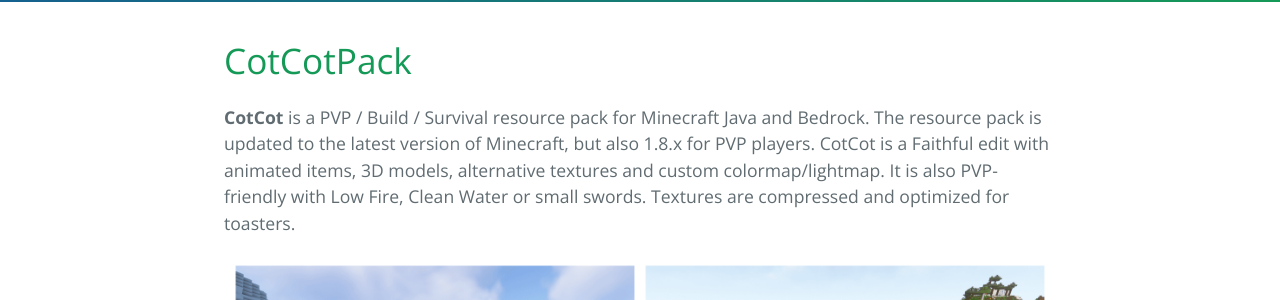
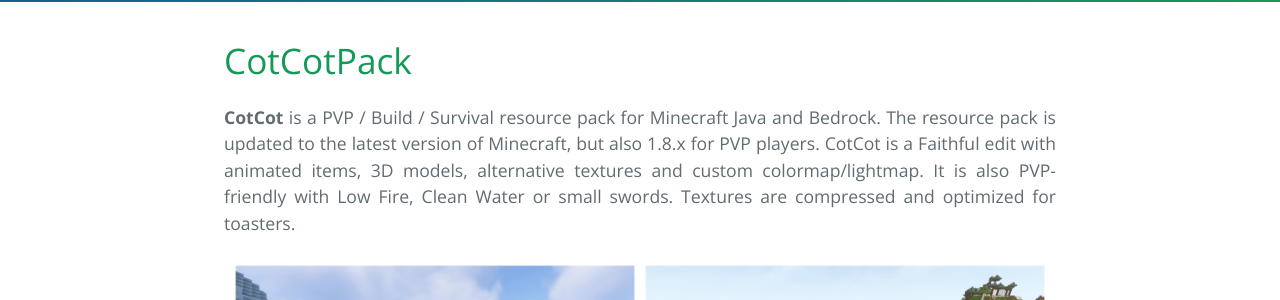
Before and after one commit to PouletEnSlip/pouletenslip.github.io, a Jekyll site: the page built from pages/cotcotpack.md, in a window 1280 px wide. Shown: the part 381-681 px from the top of the page. Built offline with Jekyll 4.4.1, drawn with Linux system fonts in a browser that asks for light colours; comment, search, counter and statistics services are not loaded; our own code applies the rules of GitHub Pages for plain Markdown files.

Commit message:
Update style2.css

```diff
--- a/css/style2.css
+++ b/css/style2.css
@@ -18,5 +18,5 @@
 }
 
 body {
-  text-justify: auto;
+  text-align: justify;
 }
```
